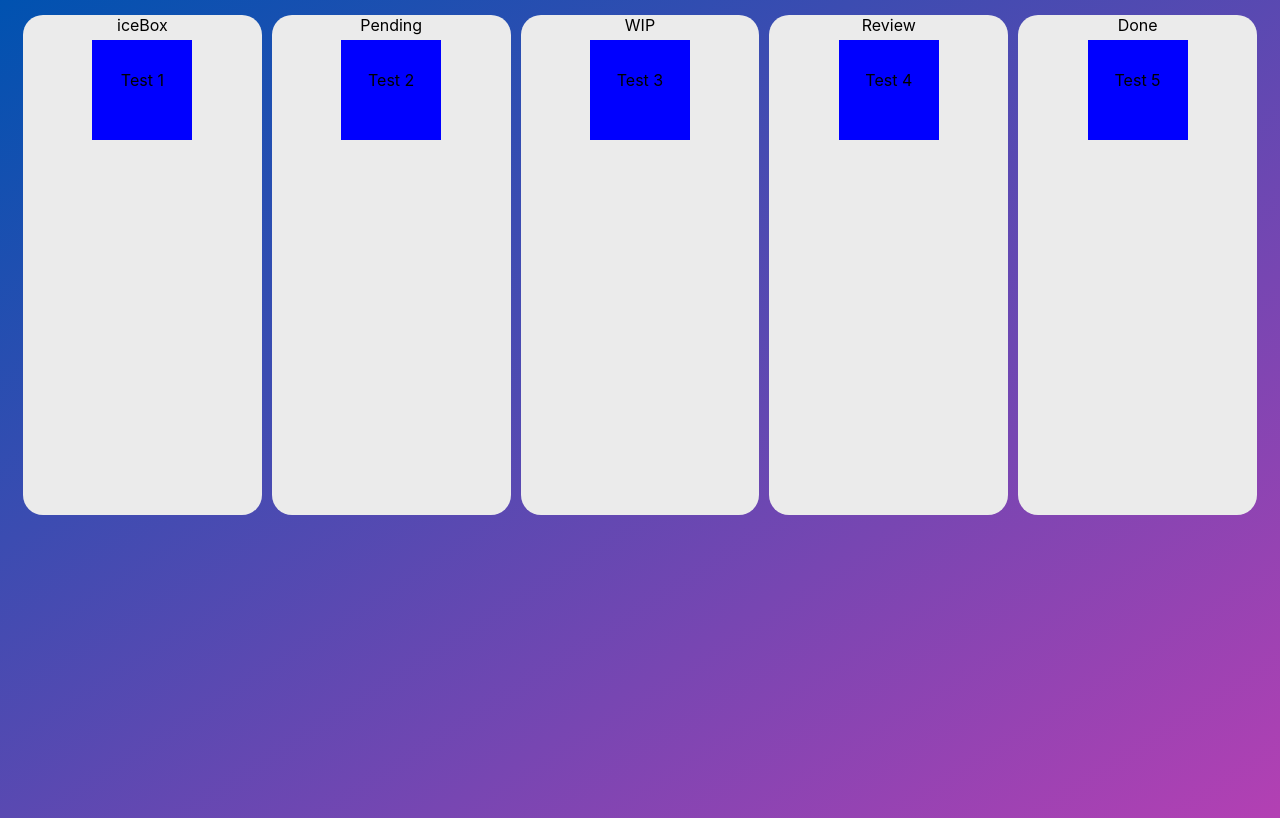
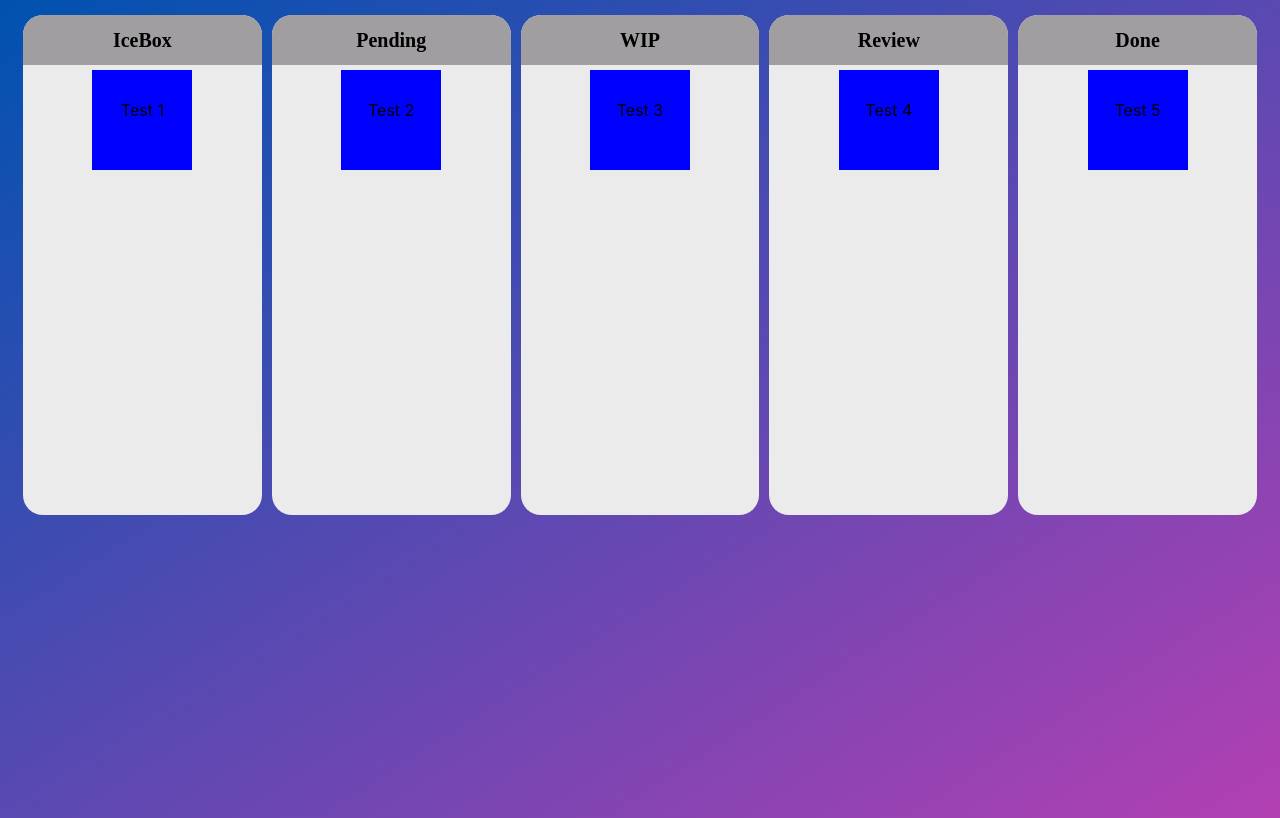
Before and after one commit to SiddeshThorat/Kanban_Dummy, a React (Create React App) app: page / in a window 1280 px wide. Built offline with nearby package versions, Linux system fonts and the light colour scheme.

Commit message:
Created header component

```diff
--- a/src/App.js
+++ b/src/App.js
@@ -1,5 +1,6 @@
 import React from 'react';
 import './App.css';
+import Header from './Components/Header/Header.component';
 
 class App extends React.Component {
   constructor(props){
@@ -72,15 +73,16 @@ class App extends React.Component {
           onDragOver = {event => this.onDragOver(event)}
           onDrop ={event => this.onDrop(event,"icebox")}
           >
-            <span >iceBox</span>
+            <Header>IceBox</Header>
             {tasks.icebox}
+
           </div>
           <div
           className="container"
           onDragOver = {event => this.onDragOver(event)}
           onDrop ={event => this.onDrop(event,"pending")}
           >
-            <span >Pending</span>
+            <Header>Pending</Header>
             {tasks.pending}
           </div>
           <div
@@ -88,7 +90,7 @@ class App extends React.Component {
           onDragOver = {event => this.onDragOver(event)}
           onDrop ={event => this.onDrop(event,"wip")}
           >
-            <span >WIP</span>
+            <Header>WIP</Header>
             {tasks.wip}
           </div>
           <div
@@ -96,7 +98,7 @@ class App extends React.Component {
           onDragOver = {event => this.onDragOver(event)}
           onDrop ={event => this.onDrop(event,"review")}
           >
-            <span >Review</span>
+            <Header>Review</Header>
             {tasks.review}
           </div>
           <div
@@ -104,7 +106,7 @@ class App extends React.Component {
           onDragOver = {event => this.onDragOver(event)}
           onDrop ={event => this.onDrop(event,"done")}
           >
-            <span >Done</span>
+            <Header>Done</Header>
             {tasks.done}
           </div>
         </div>
--- /dev/null
+++ b/src/Components/Header/Header.component.jsx
@@ -0,0 +1,10 @@
+import React from 'react';
+import './Header.styles.css';
+
+const Header = ({children}) => (
+    <div className="headerContainer">
+        {children}
+    </div>
+)
+
+export default Header;
--- /dev/null
+++ b/src/Components/Header/Header.styles.css
@@ -0,0 +1,12 @@
+.headerContainer{
+    background-color:  #a19ea1;
+    height: 50px;
+    border-radius:20px 20px 0 0;
+    font-weight: bold;
+    font-size: 20px;
+    font-family: serif;
+    vertical-align: middle;
+    text-align: center;
+    display: table-cell;
+    width: 400px;
+}
```
